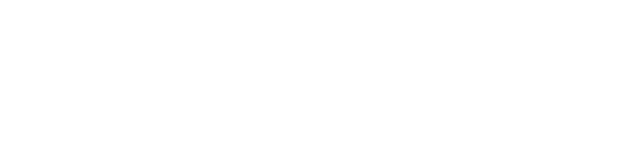
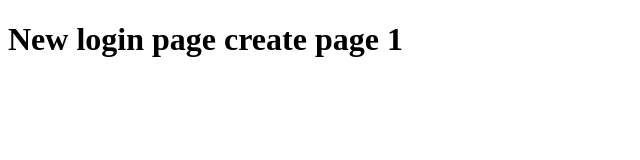
Before and after one commit to push-nethues/dummy_login, a plain HTML site: page index.html in a window 1280 px wide. Shown: the whole page, without its empty margins (0-640 px from the left). Drawn offline with Linux system fonts and the light colour scheme.

Commit message:
file updated

```diff
--- a/index.html
+++ b/index.html
@@ -4,6 +4,6 @@
 	<title>Login</title>
 </head>
 <body>
-<h1></h1>
+<h1>New login page create page 1</h1>
 </body>
 </html>
```
